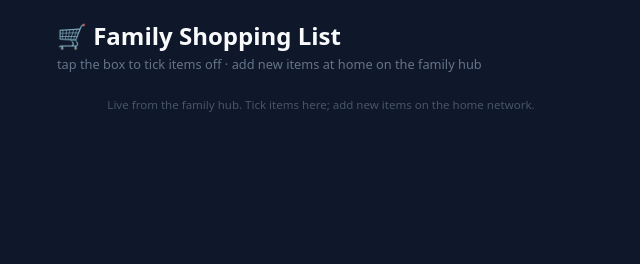
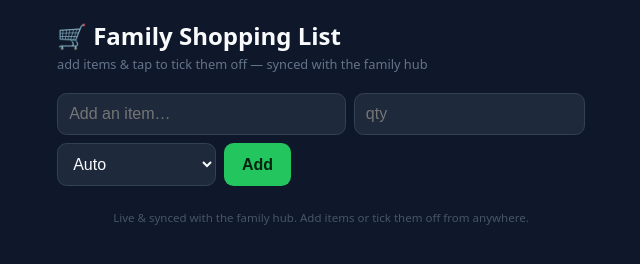
Before and after one commit to joseph-gormaly/fam-shop, a plain HTML site: page index.html in a window 1280 px wide. Shown: the whole page, without its empty margins (319-959 px from the left). Drawn offline with Linux system fonts and the light colour scheme; no server answers.

Commit message:
Public page: add items (auto-categorized)

```diff
--- a/index.html
+++ b/index.html
@@ -25,15 +25,28 @@
     .cat-head { color:#7dd3fc; font-size:.78rem; text-transform:uppercase;
                 letter-spacing:.06em; font-weight:700; margin:1.2rem 0 .45rem; }
     .note { color:#475569; font-size:.72rem; margin-top:1.5rem; text-align:center; }
+    form#add { display:flex; gap:.5rem; margin-bottom:1.2rem; flex-wrap:wrap; }
+    #add input, #add select { padding:.7rem; border-radius:.6rem; border:1px solid #334155;
+                  background:#1e293b; color:#f8fafc; font-size:1rem; }
+    #add #name { flex:1; min-width:9rem; }
+    #add #qty { flex:0 0 4.5rem; }
+    #add button { border:none; border-radius:.6rem; font-weight:600; cursor:pointer;
+                  background:#22c55e; color:#04240f; padding:.7rem 1.1rem; font-size:1rem; }
   </style>
 </head>
 <body>
   <h1>🛒 Family Shopping List</h1>
-  <div class="sub">tap the box to tick items off · add new items at home on the family hub</div>
+  <div class="sub">add items &amp; tap to tick them off — synced with the family hub</div>
+  <form id="add" onsubmit="return addItem(event)">
+    <input id="name" placeholder="Add an item…" autocomplete="off">
+    <input id="qty" placeholder="qty" autocomplete="off">
+    <select id="cat" title="Category (Auto guesses from the name)"></select>
+    <button type="submit">Add</button>
+  </form>
   <ul id="list"></ul>
   <p class="empty" id="empty" style="display:none">List is empty.</p>
   <div class="count" id="count"></div>
-  <div class="note">Live from the family hub. Tick items here; add new items on the home network.</div>
+  <div class="note">Live &amp; synced with the family hub. Add items or tick them off from anywhere.</div>
 
 <script>
   // ── Fill these two in (see deploy steps) ──
@@ -43,8 +56,56 @@
   const list = document.getElementById('list');
   const CATS = ["Produce","Bakery","Meat & Seafood","Dairy & Eggs","Frozen",
                 "Pantry","Snacks","Beverages","Household","Other"];
+  // keyword → category (mirrors the Pi's guesser; order resolves conflicts)
+  const GUESS = [
+    ["Frozen",["frozen","ice cream","popsicle","fries","freezer"]],
+    ["Produce",["apple","banana","lettuce","tomato","onion","potato","carrot","spinach",
+      "pepper","cucumber","garlic","lemon","lime","berr","grape","avocado","broccoli",
+      "celery","mushroom","fruit","veg","kale","orange","pear","melon","corn","salad"]],
+    ["Bakery",["bread","bagel","bun","roll","muffin","croissant","tortilla","baguette",
+      "cake","donut","pastry"]],
+    ["Meat & Seafood",["chicken","beef","pork","bacon","sausage","fish","salmon","shrimp",
+      "turkey","ham","steak","ground","meat"]],
+    ["Dairy & Eggs",["milk","egg","cheese","butter","yogurt","yoghurt","sour cream"]],
+    ["Pantry",["rice","pasta","flour","sugar","salt","oil","cereal","bean","sauce","canned",
+      "soup","peanut butter","jam","jelly","honey","spice","coffee","tea","ketchup",
+      "mustard","mayo","oats","noodle"]],
+    ["Snacks",["chips","cracker","cookie","candy","chocolate","nuts","popcorn","granola","snack"]],
+    ["Beverages",["juice","soda","pop","water","beer","wine","drink","cola","lemonade"]],
+    ["Household",["paper towel","toilet","detergent","soap","dish","cleaner","trash bag",
+      "foil","wrap","shampoo","toothpaste","diaper","tissue","napkin","sponge","bleach"]],
+  ];
+  function guessCategory(name){
+    const n = (name||"").toLowerCase();
+    for (const [cat, kws] of GUESS) if (kws.some(k => n.includes(k))) return cat;
+    return "Other";
+  }
+  // populate the category dropdown (Auto + all aisles)
+  document.getElementById('cat').innerHTML =
+    '<option value="auto">Auto</option>' + CATS.map(c => `<option value="${c}">${c}</option>`).join('');
+
   function esc(s){ const d=document.createElement('div'); d.textContent=s; return d.innerHTML; }
   function catOf(it){ return CATS.includes(it.category) ? it.category : 'Other'; }
+
+  async function addItem(e) {
+    e.preventDefault();
+    const name = document.getElementById('name'), qty = document.getElementById('qty'),
+          cat = document.getElementById('cat');
+    if (!name.value.trim()) return false;
+    const category = cat.value === 'auto' ? guessCategory(name.value) : cat.value;
+    const body = { name: name.value.trim(), qty: qty.value.trim() || null, category };
+    name.value = ''; qty.value = ''; cat.value = 'auto'; name.focus();
+    try {
+      await fetch(`${SB_URL}/rest/v1/shopping_items`, {
+        method: "POST",
+        headers: { apikey: SB_KEY, Authorization: "Bearer " + SB_KEY,
+                   "Content-Type": "application/json", Prefer: "return=minimal" },
+        body: JSON.stringify(body),
+      });
+    } catch (e) { /* ignore */ }
+    load();
+    return false;
+  }
 
   async function load() {
     try {
```
